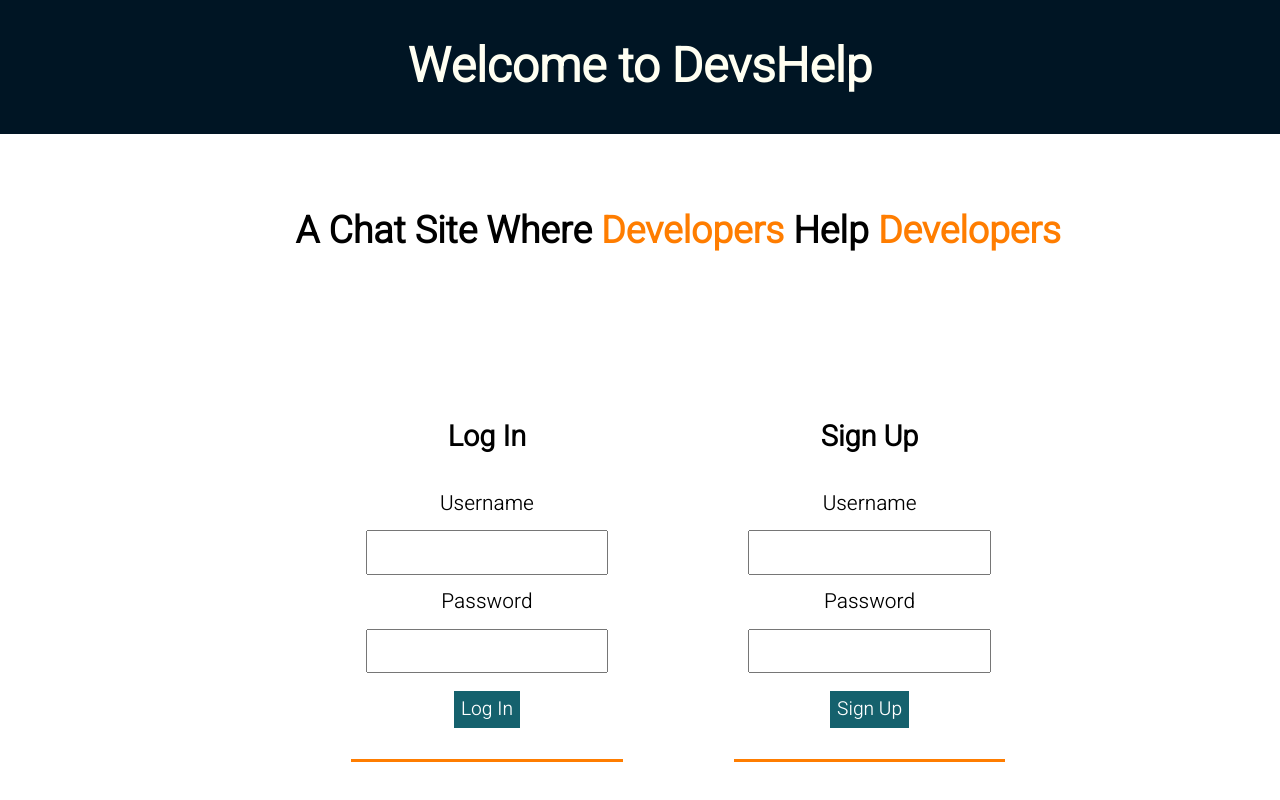
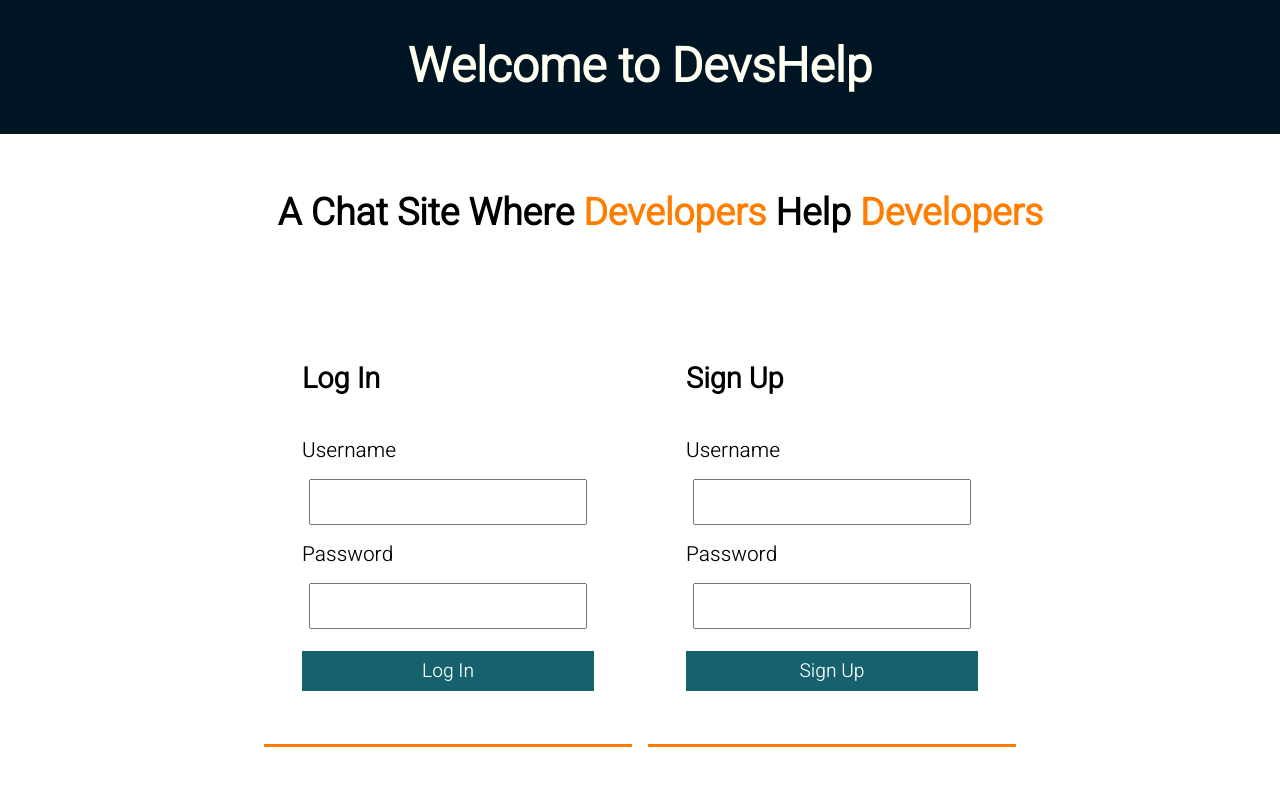
Before and after one commit to johnclimie/Project3FrontEnd, a React (Create React App) app: page / in a window 1280 px wide. Shown: the top 800 px of the page. Built offline with nearby package versions, Linux system fonts and the light colour scheme.

Commit message:
Improved login screen

```diff
--- a/src/index.css
+++ b/src/index.css
@@ -4,6 +4,9 @@
     margin: 0;
     padding: 0;
     font-family: 'Heebo', sans-serif;
+    /* height: 100%; */
+    width: 100%;
+
 }
 
 
@@ -22,13 +25,15 @@
     display: flex;
     flex-direction: column;
     align-items: center;
-    width: 100%;
+    /* width: 100%; */
+
 }
 
 #login-main header {
-    width: 100%;
+    /* width: 100vw; */
     display: flex;
     justify-content: center;
+    align-self: center;
     text-align: center;
     background-color: var(--main-color);
     color: var(--off-white);
@@ -48,7 +53,8 @@
 
 #login-tagline {
     width: 100%;
-    padding: 5%;
+    max-height: 20vh;
+    padding: 2%;
     text-align: center;
 }
 
@@ -57,15 +63,18 @@
 }
 
 #login-form-div {
-    width: 100%;
+    /* width: 100%; */
+    max-width: 75%;
     display: flex;
+    align-self: center;
     justify-content: space-around;
-    margin: 5%
+    margin: 2%
 }
 
 #login-form-div form {
-    margin: 5%;
-    padding: 2.5%;
+    max-height: 50vh;
+    margin: 1%;
+    padding: 5%;
     display: flex;
     flex-direction: column;
     align-items: center;
@@ -83,16 +92,17 @@
 }
 
 .login-username{
-    margin: 2.5%;
+    margin: 2%;
     font-size: 1.3rem;
 }
 
 .login-password {
-    margin: 2.5%;
+    margin: 2%;
     font-size: 1.3rem;
 }
 
 .login-input {
+    width: 90%;
     margin: 2.5%;
     font-size: 1.3rem;
     text-align: center;
@@ -114,3 +124,9 @@
 .login-button:hover {
     cursor: pointer;
 }
+
+@media (max-width: 950px) {
+    #login-form-div {
+        flex-direction: column;
+    }
+}
```
